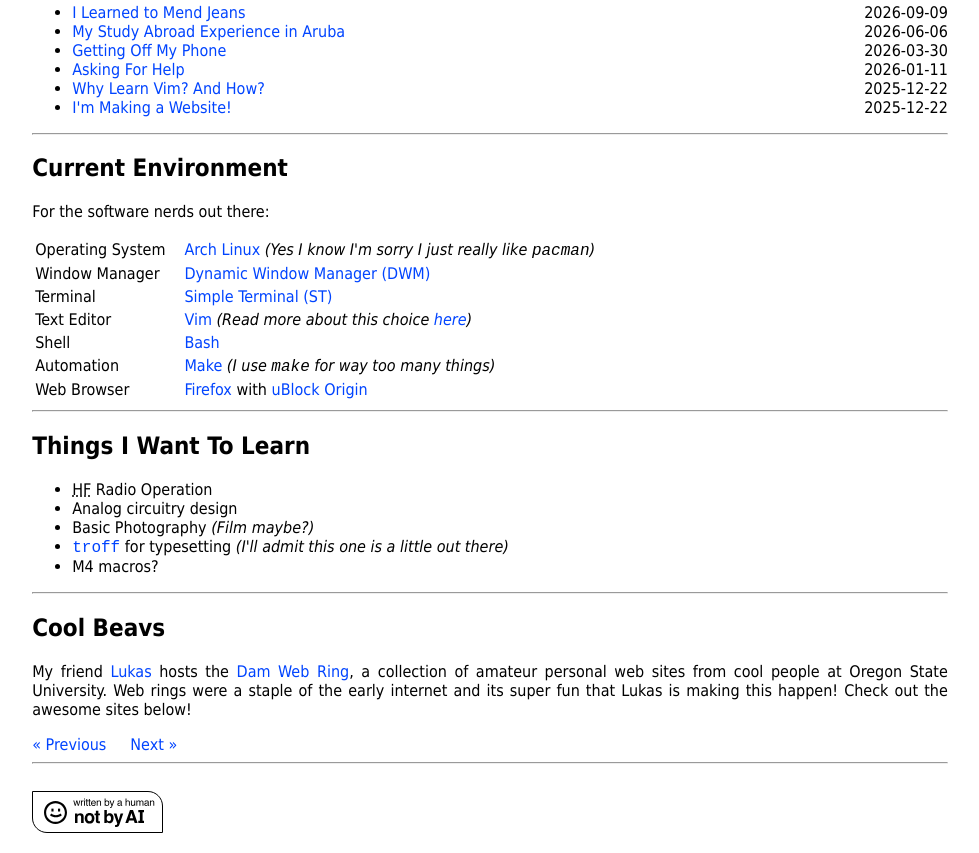
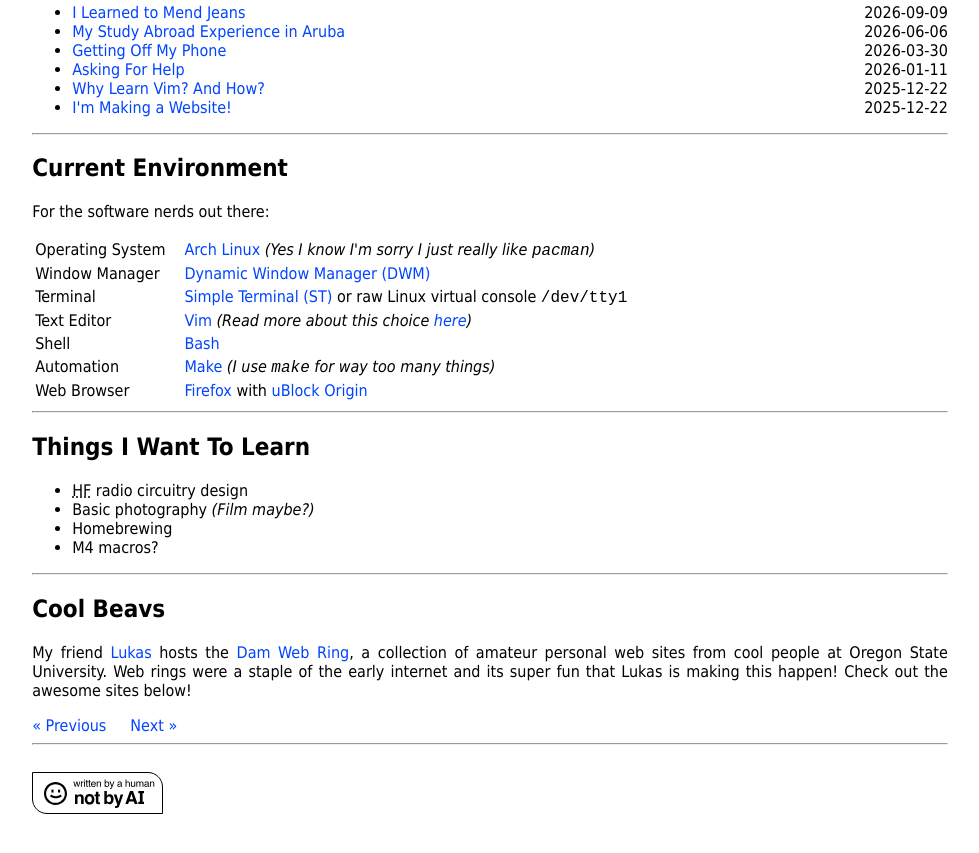
Before and after one commit to qyockey/qyockey.github.io, a plain HTML site: page index.html in a window 1280 px wide. Shown: the part 428-1281 px from the top of the page, without its empty margins (150-1129 px from the left). Drawn offline with Linux system fonts and the light colour scheme.

Commit message:
Minor updates

```diff
--- a/index.html
+++ b/index.html
@@ -25,7 +25,7 @@
     <h2>About Me</h2>
     <p>
     Hey there, I'm Quinn.
-    I'm a third year student at Oregon State University studying Electrical and
+    I'm a fourth year student at Oregon State University studying Electrical and
     Computer Engineering.
     My background is in embedded microcontroller programming, but I'm also
     looking into analog circuitry design and radio frequency applications as
@@ -38,7 +38,7 @@
 
     <hr>
     <h2>
-      Blog Posts &nbsp;
+      Blog Posts
       <a href="asset/feed.xml">
         <img src="asset/rss.png" alt="RSS Icon" height="16">
       </a>
@@ -98,7 +98,10 @@
       </tr>
       <tr>
         <td>Terminal</td>
-        <td><a href="https://st.suckless.org/">Simple Terminal (ST)</a></td>
+        <td>
+          <a href="https://st.suckless.org/">Simple Terminal (ST)</a> or raw
+          Linux virtual console <code>/dev/tty1</code>
+        </td>
       </tr>
       <tr>
         <td>Text Editor</td>
@@ -133,14 +136,9 @@
     <hr>
     <h2>Things I Want To Learn</h2>
     <ul>
-      <li><abbr title="High Frequency">HF</abbr> Radio Operation</li>
-      <li>Analog circuitry design</li>
-      <li>Basic Photography <i>(Film maybe?)</i></li>
-      <li>
-        <a href="https://www.troff.org/"><code>troff</code></a>
-        for typesetting
-        <i>(I'll admit this one is a little out there)</i>
-      </li>
+      <li><abbr title="High Frequency">HF</abbr> radio circuitry design</li>
+      <li>Basic photography <i>(Film maybe?)</i></li>
+      <li>Homebrewing</li>
       <li>M4 macros?</li>
     </ul>
 
@@ -164,7 +162,7 @@
 
     <hr>
     <br>
-    <a href="https://notbyai.fyi"><img src="../asset/Written-By-a-Human-Not-By-AI-Badge-white.svg" loading="lazy" alt="Written by human, not by AI"></a>
+    <a href="https://notbyai.fyi"><img src="asset/Written-By-a-Human-Not-By-AI-Badge-white.svg" loading="lazy" alt="Written by human, not by AI"></a>
 
   </body>
 </html>
```
